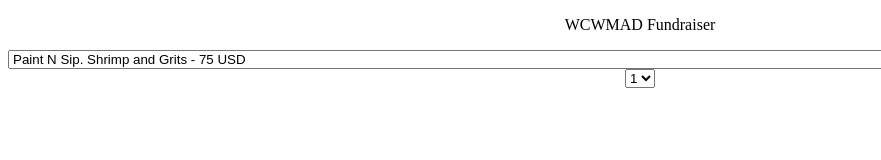
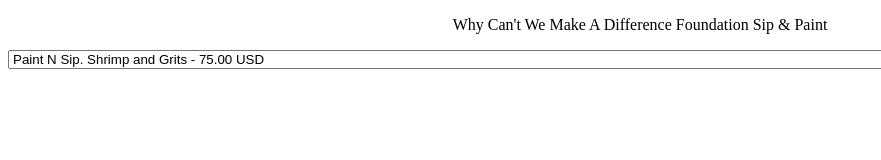
Before and after one commit to wcwmad1/fundraiser, a plain HTML site: page index.html in a window 1280 px wide. Shown: the top 160 px of the page, without its empty margins (0-881 px from the left). Drawn offline with Linux system fonts and the light colour scheme; a script that the page names is missing.

Commit message:
fixed code

```diff
--- a/index.html
+++ b/index.html
@@ -9,42 +9,45 @@
     <div id="smart-button-container">
       <div style="text-align: center">
         <div style="margin-bottom: 1.25rem">
-          <p>WCWMAD Fundraiser</p>
+          <p>Why Can't We Make A Difference Foundation Sip & Paint</p>
           <select id="item-options">
-            <option value="Paint N Sip.  Shrimp and Grits" price="75">
-              Paint N Sip. Shrimp and Grits - 75 USD
+            <option value="Paint N Sip.  Shrimp and Grits" price="75.00">
+              Paint N Sip. Shrimp and Grits - 75.00 USD
             </option>
             <option
               value="VIP Individual Ticket.  Chicken, Carne Asada, Vegan Soritas, Home-made tortillas,  Quesadillas, homemade guacamole and chips and print of Kenneth Gatewood's new print  The Greatest of Muhamad and Ali and Prince together for Why Can't We Make A Difference valued at $500.00."
-              price="200"
+              price="200.00"
             >
               VIP Individual Ticket. Chicken, Carne Asada, Vegan Soritas,
               Home-made tortillas, Quesadillas, homemade guacamole and chips and
               print of Kenneth Gatewood's new print The Greatest of Muhamad and
               Ali and Prince together for Why Can't We Make A Difference valued
-              at $500.00. - 200 USD
+              at $500.00. - 200.00 USD
             </option>
             <option
               value="VIP Couples  (2) Ticket.  Chicken, Carne Asada, Vegan Soritas, Home-made tortillas,  quesadillas, homemade guacamole and chips and print of Kenneth Gatewood's new print  The Greatest of Muhamad and Ali and Prince together for Why Can't We Make A Difference valued at $500.00."
-              price="350"
+              price="350.00"
             >
               VIP Couples (2) Ticket. Chicken, Carne Asada, Vegan Soritas,
               Home-made tortillas, quesadillas, homemade guacamole and chips and
               print of Kenneth Gatewood's new print The Greatest of Muhamad and
               Ali and Prince together for Why Can't We Make A Difference valued
-              at $500.00. - 350 USD
+              at $500.00. - 350.00 USD
+            </option>
+            <option
+              value="VIP Individual Payment Plan Initial Payment"
+              price="50.00"
+            >
+              VIP Individual Payment Plan Initial Payment - 50.00 USD
+            </option>
+            <option
+              value="VIP Couples (2) Payment Plan Initial Payment"
+              price="129"
+            >
+              VIP Couples (2) Payment Plan Initial Payment - 129 USD
             </option>
           </select>
-          <select style="visibility: hidden" id="quantitySelect">
-            <option value="1">1</option>
-            <option value="2">2</option>
-            <option value="3">3</option>
-            <option value="4">4</option>
-            <option value="5">5</option>
-            <option value="6">6</option>
-            <option value="7">7</option>
-            <option value="8">8</option>
-          </select>
+          <select style="visibility: hidden" id="quantitySelect"></select>
         </div>
         <div id="paypal-button-container"></div>
       </div>
@@ -59,14 +62,14 @@
         var itemOptions = document.querySelector(
           "#smart-button-container #item-options"
         );
-        var quantity = parseInt(8);
+        var quantity = parseInt();
         var quantitySelect = document.querySelector(
           "#smart-button-container #quantitySelect"
         );
         if (!isNaN(quantity)) {
           quantitySelect.style.visibility = "visible";
         }
-        var orderDescription = "WCWMAD Fundraiser";
+        var orderDescription = "WCWMAD Foundation Sip & Paint ";
         if (orderDescription === "") {
           orderDescription = "Item";
         }
@@ -74,9 +77,9 @@
           .Buttons({
             style: {
               shape: "rect",
-              color: "blue",
+              color: "gold",
               layout: "vertical",
-              label: "checkout",
+              label: "paypal",
             },
             createOrder: function (data, actions) {
               var selectedItemDescription =
@@ -169,71 +172,5 @@
       }
       initPayPalButton();
     </script>
-    <!-- <h1 style="text-align: center">
-      Menu Options (Select option at top of the page)
-    </h1>
-    <ul>
-      <li>
-        <span
-          >(2) Shrimp and Grits plates, a bottle of champagne. Delivered between
-          9:00 and 10:30 AM </span
-        ><span class="price">$60.00</span>
-      </li>
-      <li>
-        <span
-          >(2) Mesquite Buttered Lobster Tail dinners, Macaroni and Cheese,
-          Asparagus, Cheesecake desert, and a bottle of Pinot Noir. Delivered
-          between 3:00 and 5:00 PM </span
-        ><span class="price">$135.00</span>
-      </li>
-
-      <li>
-        <span>
-          (2) Shrimp and Grits plates, a bottle of champagne. (2) Surf and Turf
-          dinners and Bottle of Pinot Noir. (Mesquite Buttered Lobster Tail and
-          Rib Eye Steak) (Shrimp and Grits Delivered between 9:00 and 10:30 AM.
-          (Mesquite Buttered Lobster Tail and Rib Eye Steak) Delivered between
-          3:00 and 5:00 PM. </span
-        ><span class="price">$175.00</span>
-      </li>
-    </ul>
-    <style>
-      ul {
-        list-style: none;
-
-        font-family: "Marck Script";
-      }
-      body {
-        background-color: lightblue;
-      }
-      ul li {
-        margin-bottom: 20px;
-        padding-bottom: 10px;
-        border-bottom: 2px #404b51 dotted;
-        font-size: 26px;
-        line-height: 1;
-      }
-
-      ul li span:nth-child(odd) {
-        padding-right: 6px;
-        color: black;
-      }
-
-      ul li span:nth-child(even) {
-        float: right;
-        padding-left: 6px;
-        color: #404b51;
-      }
-
-      ul span {
-        position: relative;
-        bottom: -7px;
-      }
-      .price {
-        color: blue;
-      }
-    </style>
-  </body>
-</html> -->
   </body>
 </html>
```
